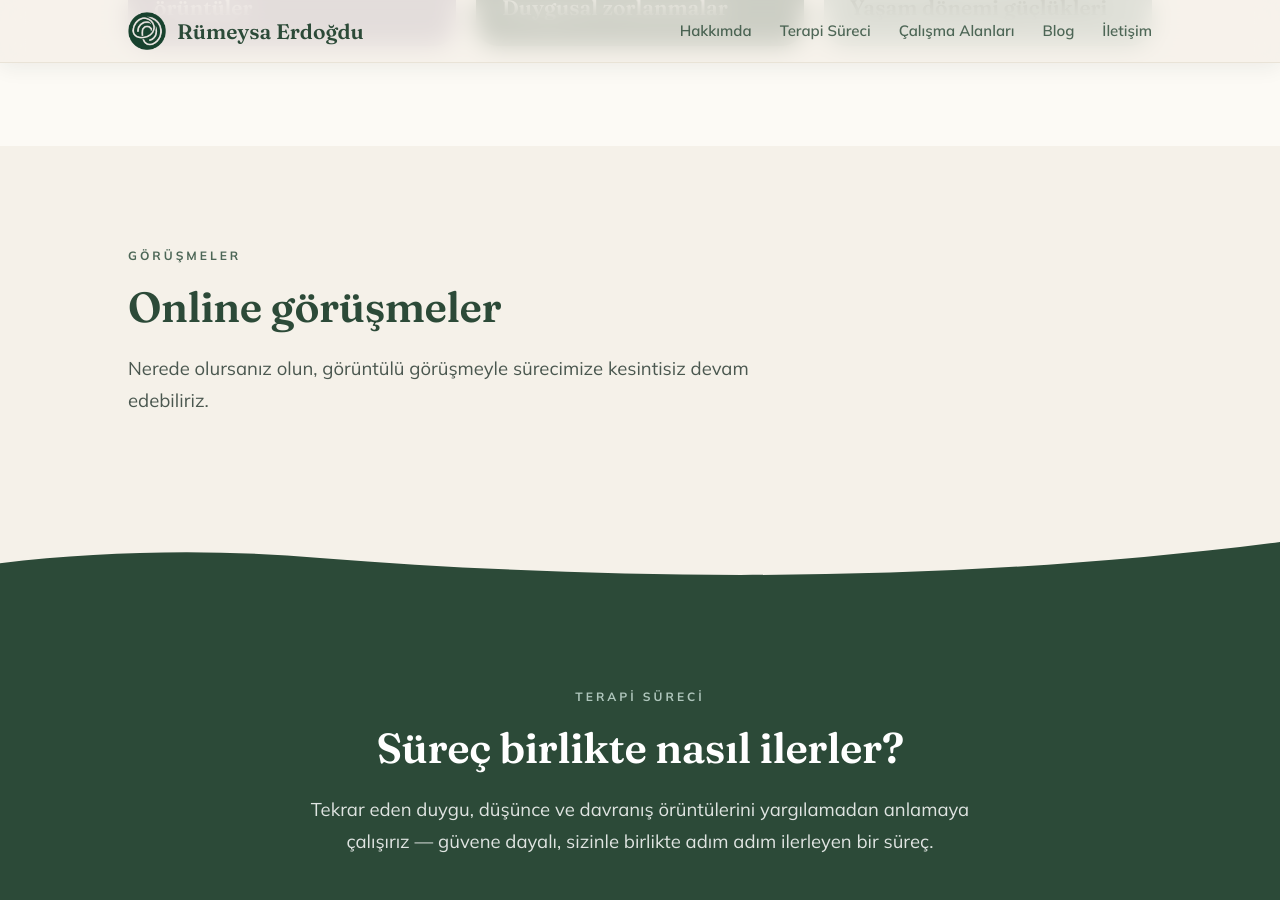
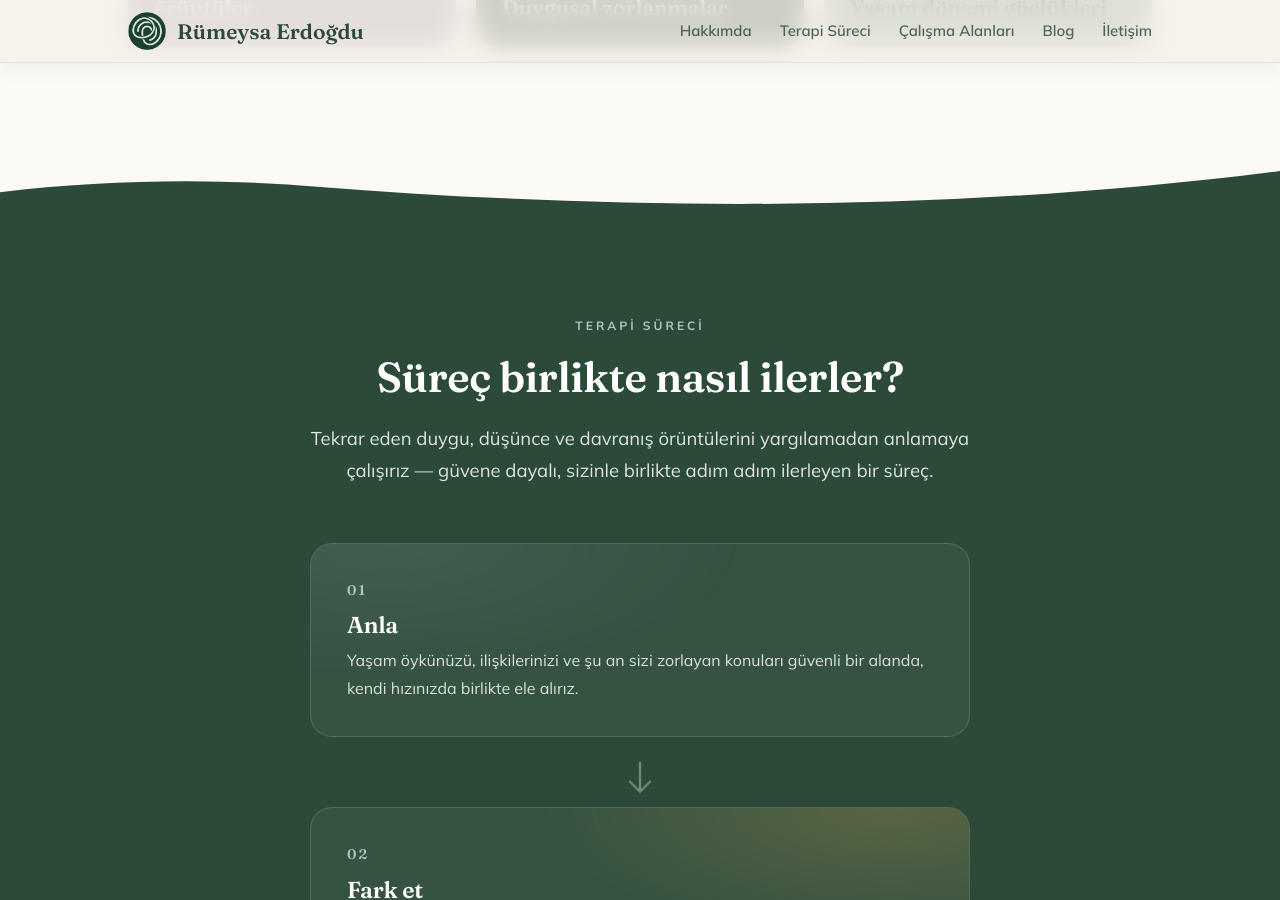
Before and after one commit to ardasaglamer9/rumeysaerdogdu.com, a Jekyll site: the page built from index.html, in a window 1280 px wide and 900 px high, scrolled down 1999 px. Built offline with Jekyll 4.4.1, drawn with Linux system fonts in a browser that asks for light colours.

Commit message:
Ana sayfadan Online görüşmeler bölümünü kaldır
Bölüm kalkınca üstünde kalan Çalışma Alanları (sec-soft) ile alttaki
dalga geçişinin üst rengi uyumsuz kalıyordu; dalga rengi #F5F1E9'dan
#FCFAF5'e alındı. Tüm dalga geçişleri yeniden denetlendi.

Co-Authored-By: Claude Fable 5 <noreply@anthropic.com>

```diff
--- a/index.html
+++ b/index.html
@@ -82,19 +82,8 @@ permalink: /
   </div>
 </section>
 
-<!-- SESSIONS -->
-<section class="sec-cream" id="gorusmeler">
-  <div class="wrap">
-    <div class="reveal">
-      <p class="kicker">Görüşmeler</p>
-      <h2>Online görüşmeler</h2>
-      <p class="lead">Nerede olursanız olun, görüntülü görüşmeyle sürecimize kesintisiz devam edebiliriz.</p>
-    </div>
-  </div>
-</section>
-
 <svg class="wave" viewBox="0 0 1440 80" preserveAspectRatio="none" xmlns="http://www.w3.org/2000/svg" style="margin-bottom:-1px;">
-  <path fill="#F5F1E9" d="M0,0 L1440,0 L1440,28 C1080,74 720,74 360,46 C240,36 120,38 0,52 Z"></path>
+  <path fill="#FCFAF5" d="M0,0 L1440,0 L1440,28 C1080,74 720,74 360,46 C240,36 120,38 0,52 Z"></path>
   <path fill="#2C4A38" d="M0,52 C120,38 240,36 360,46 C720,74 1080,74 1440,28 L1440,80 L0,80 Z"></path>
 </svg>
 
```
